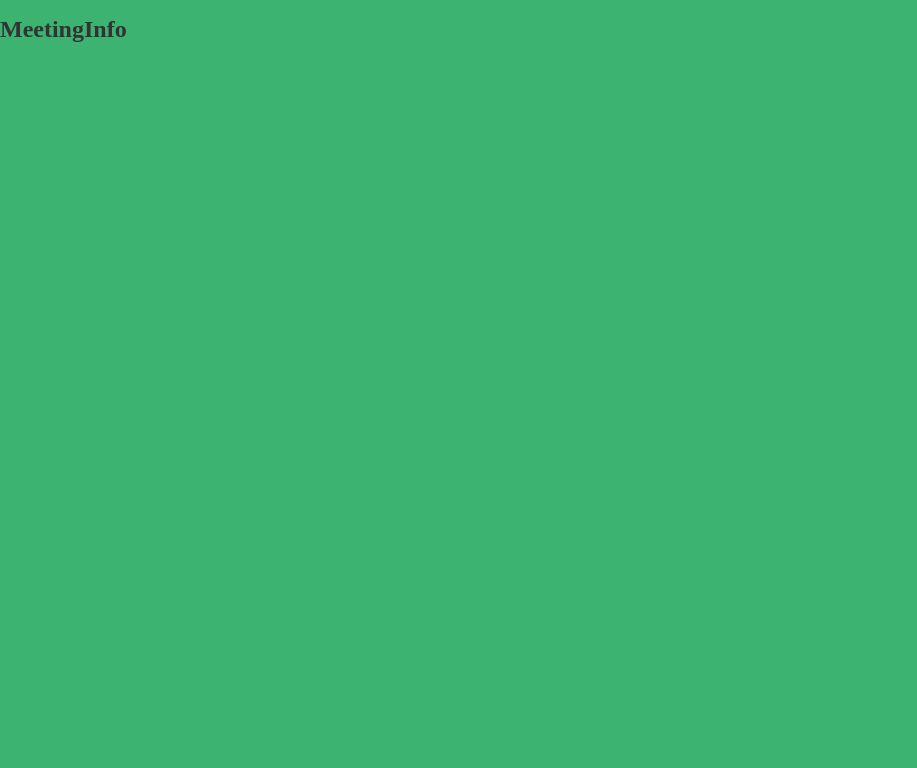
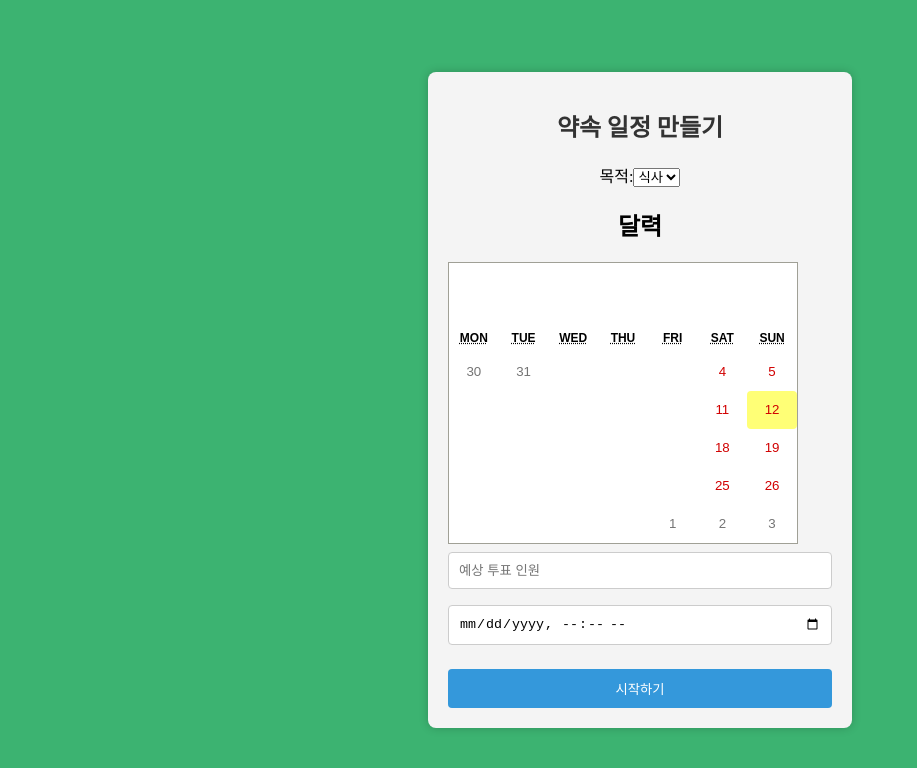
Before and after one commit to mindongmindong/whenMeet, a React (Create React App) app in the folder react-whenMeet/: page /meetinginfo in a window 1280 px wide. Shown: the top 768 px of the page, without its empty margins (0-917 px from the left). Built offline with nearby package versions, Linux system fonts and the light colour scheme.

Commit message:
make MeetingInfo page

```diff
--- a/react-whenMeet/package.json
+++ b/react-whenMeet/package.json
@@ -6,8 +6,10 @@
     "@testing-library/jest-dom": "^5.17.0",
     "@testing-library/react": "^13.4.0",
     "@testing-library/user-event": "^13.5.0",
+    "gh-pages": "^6.0.0",
     "prop-types": "^15.8.1",
     "react": "^18.2.0",
+    "react-calendar": "^4.6.1",
     "react-dom": "^18.2.0",
     "react-router-dom": "^6.18.0",
     "react-scripts": "^5.0.1",
--- /dev/null
+++ b/react-whenMeet/src/components/Calendar.js
@@ -0,0 +1,16 @@
+import React from 'react';
+import { useState } from 'react';
+import ReactCalendar from 'react-calendar';
+import 'react-calendar/dist/Calendar.css';
+import Input from './Input';
+
+function Calendar({onChange}){
+    return(
+        <div>
+            <h2>달력</h2>
+            <ReactCalendar onChange={onChange} />
+        </div>
+    );
+}
+
+export default Calendar;
--- a/react-whenMeet/src/routes/MeetingInfo.js
+++ b/react-whenMeet/src/routes/MeetingInfo.js
@@ -1,6 +1,69 @@
-function MeetingInfo(){
-    return(
-        <h1>MeetingInfo</h1>
+import { useState } from "react";
+import Input from "../components/Input";
+import Button from "../components/Button";
+import Calendar from "../components/Calendar";
+import { useNavigate } from "react-router-dom";
+import "../styles/HomeMake.css"
+
+function MeetingInfo() {
+    const [meetingPurpose, setMeetingPurpose] = useState("");
+    const [number, setNumber] = useState();
+    const [endTime, setEndTime] = useState("");
+    const navigate = useNavigate();
+
+    const handleOnClick = (event) => {
+        setMeetingPurpose(event.target.value);
+    }
+    const handleCalendar = (value) => {
+        console.log('Selected Date:', value);
+    };
+    const handleNumber = (event) => {
+        setNumber(event.target.value);
+    }
+    const handleEnd = (event) => {
+        setEndTime(event.target.value);
+    }
+    const handleSubmit = (event) => {
+        event.preventDefault();
+        if (meetingPurpose === "") {
+            return alert("목적을 선택하세요");;
+        }
+        else {
+            navigate("LinkPage");
+        }
+    }
+    return (
+        <div className="center-container">
+            <form onSubmit={handleSubmit}>
+                <h1>약속 일정 만들기</h1>
+                <label>
+                    목적:
+                    <select value={meetingPurpose} onClick={handleOnClick}>
+                        <option>식사</option>
+                        <option>공부</option>
+                        <option>놀기</option>
+                        <option>기타</option>
+                    </select>
+                </label>
+                <Calendar onChange={handleCalendar} />
+                <Input
+                    type="number"
+                    value={number}
+                    onChange={handleNumber}
+                    placeholder="예상 투표 인원"
+                />
+                <Input
+                    type="datetime-local"
+                    value={endTime}
+                    onChange={handleEnd}
+                    placeholder="투표 종료 시간"
+                />
+                <Button
+                    type="submit"
+                    text="시작하기"
+                />
+            </form>
+        </div>
     );
 }
 
--- a/react-whenMeet/src/styles/HomeMake.css
+++ b/react-whenMeet/src/styles/HomeMake.css
@@ -24,7 +24,7 @@ h1 {
     margin-bottom: 20px;
     color: #333333;
     font-size: 24px;
-    font-family: 'Abril Fatface', cursive;
+    font-family: 'Lato';
 }
 
 input {
```
Also changed, not shown: 1 other file (tests, documents, lock files or other folders).
